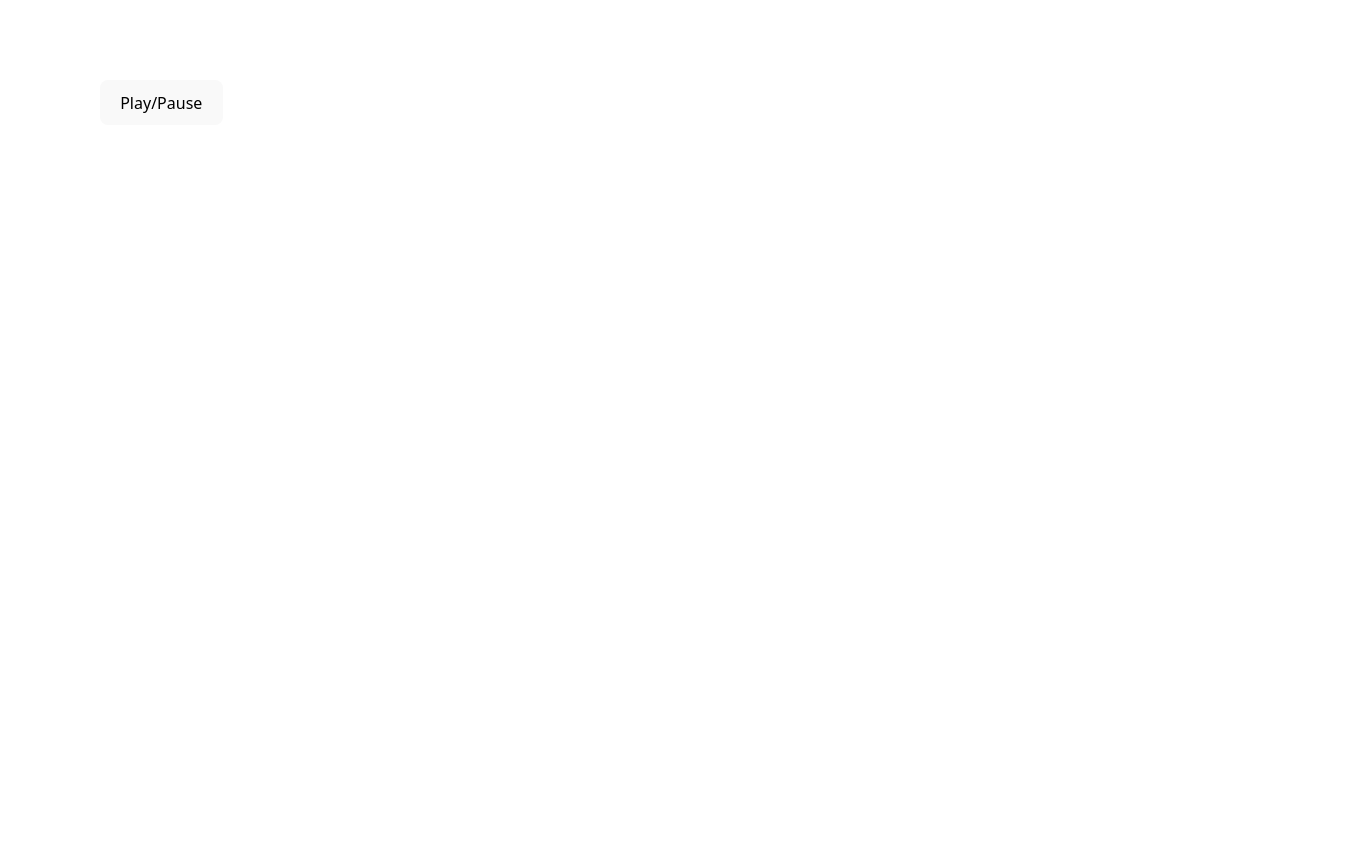
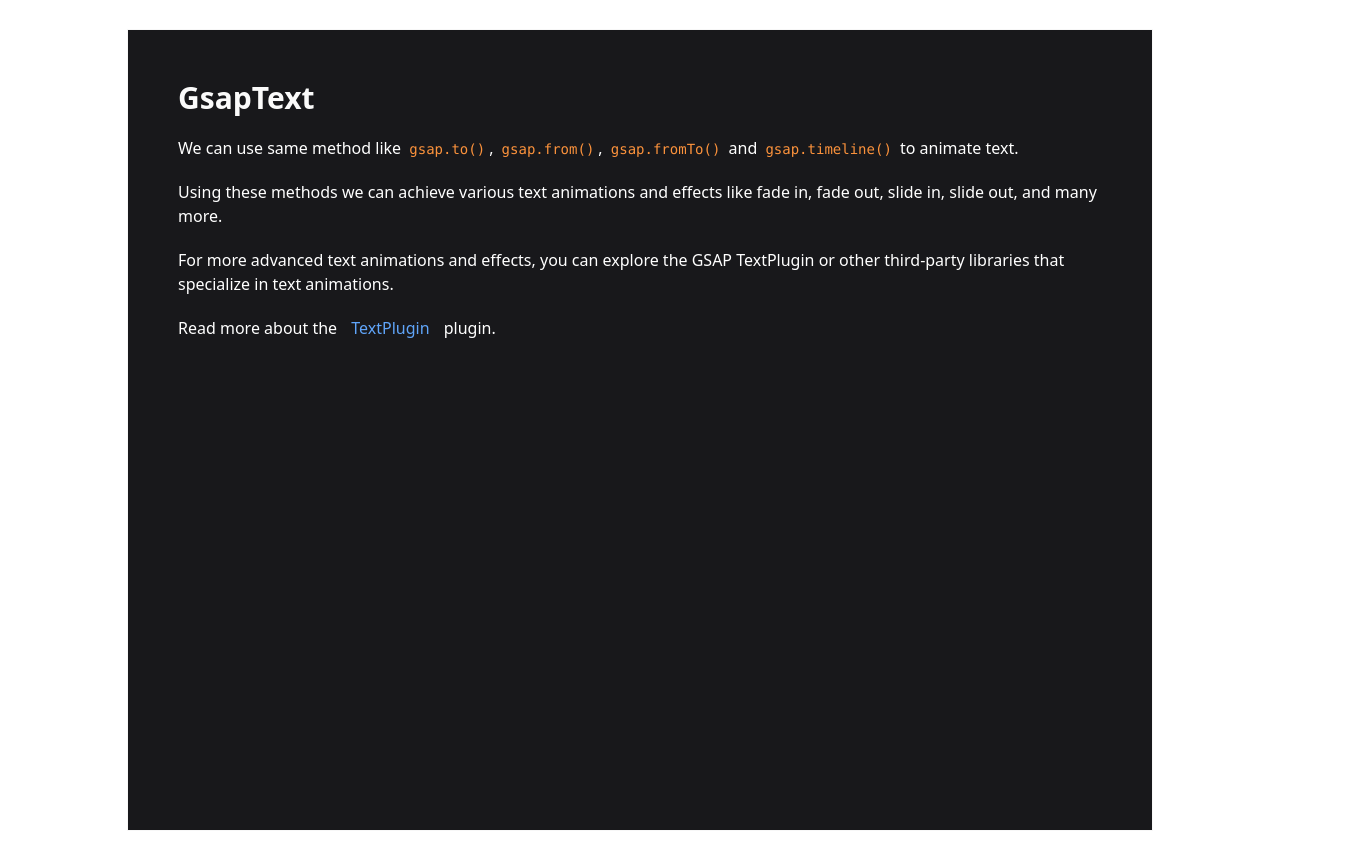
Before and after one commit to Indrajit-Mali1/Vite-GSAP, a React (Vite) app in the folder GSAP/: page /GsapText in a window 1280 px wide. Shown: the whole page, 1345 px wide, since content can reach past the window. Before the commit the page ends 800 px from the top, so only its background shows below. Built offline with nearby package versions, Linux system fonts and the light colour scheme.

Commit message:
modified:   GSAP/package-lock.json 	modified:   GSAP/package.json 	modified:   GSAP/src/App.jsx 	modified:   GSAP/src/index.css 	modified:   GSAP/src/main.jsx 	new file:   GSAP/src/pages/GsapScrollTrigger.jsx 	new file:   GSAP/src/pages/GsapText.jsx

```diff
--- a/GSAP/package.json
+++ b/GSAP/package.json
@@ -27,6 +27,7 @@
     "eslint-plugin-react-refresh": "^0.4.9",
     "globals": "^15.9.0",
     "postcss": "^8.4.41",
+    "react-router-dom": "^6.26.0",
     "tailwindcss": "^3.4.10",
     "vite": "^5.4.0"
   }
--- a/GSAP/src/App.jsx
+++ b/GSAP/src/App.jsx
@@ -51,6 +51,24 @@ function App() {
     })
   }, []);
 
+  useGSAP(()=>{
+    gsap.to('.stagger-box', {
+      y:250,
+      rotation: 360,
+      borderRadius: '100%',
+      repeat: -1,
+      width: '150',
+      yoyo: true,
+      stagger:{
+        amount: 1.5,
+        grid: [2,1],
+        axis: 'y',
+        ease: 'circ.inOut',
+        from: 'center'
+      }
+    })
+  }, []);
+
 
   return (
 
@@ -69,9 +87,18 @@ function App() {
         </div>
 
         <div className="flex gap-5">
-          <div className="w-20 h-20 bg-indigo-200 rounded-lg stagger-box" />
+          <div className="w-20 h-40 bg-indigo-200 rounded-lg stagger-box" />
+          <div className="w-20 h-40 bg-indigo-300 rounded-lg stagger-box" />
+          <div className="w-20 h-40 bg-indigo-400 rounded-lg stagger-box" />
+          <div className="w-20 h-40 bg-indigo-500 rounded-lg stagger-box" />
+          <div className="w-20 h-40 bg-indigo-600 rounded-lg stagger-box" />
+          <div className="w-20 h-40 bg-indigo-700 rounded-lg stagger-box" />
+          <div className="w-20 h-40 bg-indigo-800 rounded-lg stagger-box" />
         </div>
       </div>
+      <button><a href="/Scroll">Scroll Trigger</a></button>
+      <button><a href="/GsapText">GSAP Text</a></button>
+
     </>
   )
 }
--- a/GSAP/src/index.css
+++ b/GSAP/src/index.css
@@ -2,7 +2,9 @@
 @tailwind components;
 @tailwind utilities;
 
-
+*{
+  color: white;
+}
 button {
 
   /* margin-left: 50px;
@@ -31,3 +33,30 @@ button:focus-visible {
     background-color: #f9f9f9;
   }
 }
+@layer components {
+  code {
+    @apply font-mono text-sm bg-zinc-900 text-orange-400 p-1
+  }
+
+  h1 {
+    @apply text-3xl font-bold text-zinc-50
+  }
+
+  main {
+    @apply mx-auto max-w-3xl ring-1 bg-zinc-900 ring-zinc-300/20 xl:max-w-5xl min-h-screen p-10
+  }
+
+  a {
+    @apply text-blue-400 hover:text-blue-500
+  }
+
+  button {
+    @apply bg-slate-500 hover:bg-slate-600 text-zinc-50 px-4 py-2 rounded-md
+  }
+}
+
+@layer utilities {
+  .container {
+    @apply mx-auto max-w-3xl ring-1 bg-zinc-900 ring-zinc-300/20 xl:max-w-5xl min-h-screen p-10
+  }
+}
--- a/GSAP/src/main.jsx
+++ b/GSAP/src/main.jsx
@@ -1,10 +1,21 @@
 import { StrictMode } from 'react'
 import { createRoot } from 'react-dom/client'
+import ReactDOM from 'react-dom/client'
+import { BrowserRouter, Routes, Route } from "react-router-dom";
 import App from './App.jsx'
 import './index.css'
+import ScrollTrigger from './pages/GsapScrollTrigger.jsx'
+import GsapText from './pages/GsapText.jsx';
 
 createRoot(document.getElementById('root')).render(
   <StrictMode>
-    <App />
+    <BrowserRouter>
+      <Routes>
+        <Route path="/" element={<App />}></Route>
+        <Route path="Scroll" element={<ScrollTrigger />} />
+        <Route path="GsapText" element={<GsapText />} />
+
+        </Routes>
+      </BrowserRouter>
   </StrictMode>,
 )
--- /dev/null
+++ b/GSAP/src/pages/GsapScrollTrigger.jsx
@@ -0,0 +1,97 @@
+import React, { useRef } from 'react'
+import gsap from 'gsap';
+import {ScrollTrigger} from 'gsap/all';
+import { useGSAP } from '@gsap/react';
+
+gsap.registerPlugin(ScrollTrigger)
+
+const GsapScrollTrigger = () => {
+
+  const scrollRef = useRef();
+  useGSAP(()=>{
+    const boxes = gsap.utils.toArray(scrollRef.current.children);
+    console.log(boxes)
+    boxes.forEach((box)=>{
+      gsap.to(box,{
+        x: 150 * (boxes.indexOf(box) + 5),
+        rotation: 360,
+        borderRadius: '100%',
+        scale: 1.5,
+        scrollTrigger:{
+          trigger: box,
+          start: 'bottom bottom',
+          end:'top 20%',
+          scrub: true,
+        },
+        ease: 'power1.inOut',
+
+      })
+    })
+  }, [])
+
+  return (
+        <main className='text-white'>
+      <h1>GsapScrollTrigger</h1>
+
+      <p className="mt-5 text-gray-500 text-3xl font-bold">
+        Gsap Scroll Trigger is a plugin that allows you to create animations
+        that are triggered by the scroll position of the page.
+      </p>
+
+      <p className="mt-5 text-gray-500">
+        With ScrollTrigger, you can define various actions to be triggered at
+        specific scroll points, such as starting or ending an animation,
+        scrubbing through animations as the user scrolls, pinning elements to
+        the screen, and more.{" "}
+      </p>
+
+      <p className="mt-5 text-gray-500">
+        Read more about the{" "}
+        <a
+          href="https://gsap.com/docs/v3/Plugins/ScrollTrigger/"
+          target="_blank"
+          rel="noreferrer noopener nofollow"
+        >
+          gsap scroll trigger
+        </a>{" "}
+        method.
+      </p>
+
+      <div className="w-full h-[70vh] flex justify-center items-center flex-col">
+        <p className="text-center text-gray-500">
+          Scroll down to see the animation
+        </p>
+
+        <svg
+          className="animate-bounce mt-5"
+          xmlns="http://www.w3.org/2000/svg"
+          width="24"
+          height="24"
+          viewBox="0 0 24 24"
+          fill="none"
+          stroke="blue"
+          strokeWidth="2"
+          strokeLinecap="round"
+          strokeLinejoin="round"
+        >
+          <path d="M12 19V5" />
+          <path d="M5 12l7 7 7-7" />
+        </svg>
+      </div>
+
+      <div className="mt-20 w-full h-screen" ref={scrollRef}>
+        <div
+          id="scroll-pink"
+          className="scroll-box w-20 h-20 rounded-lg bg-pink-500"
+        />
+        <div
+          id="scroll-orange"
+          className="scroll-box w-20 h-20 rounded-lg bg-orange-500"
+        />
+      </div>
+    </main>
+
+  );
+};
+
+export default GsapScrollTrigger
--- /dev/null
+++ b/GSAP/src/pages/GsapText.jsx
@@ -0,0 +1,62 @@
+import { useGSAP } from '@gsap/react'
+import React from 'react'
+import gsap from 'gsap'
+
+const GsapText = () => {
+    useGSAP(()=>{
+        gsap.to('#text', {
+            ease: 'power1.inOut',
+            opacity: 1,
+            y:0,
+        })
+
+        gsap.fromTo('.para', {
+            opacity: 0,
+            y:20
+        },{
+            opacity: 1,
+            y: 0,
+            delay: 1,
+            stagger: 0.1
+        })
+    }, [])
+
+  return (
+    <main>
+        <h1 id="text" className="opacity-0 translate-y-10">
+        GsapText
+      </h1>
+
+      <p className="mt-5 text-gray-500 para">
+        We can use same method like <code>gsap.to()</code>,{" "}
+        <code>gsap.from()</code>, <code>gsap.fromTo()</code> and{" "}
+        <code>gsap.timeline()</code> to animate text.
+      </p>
+
+      <p className="mt-5 text-gray-500 para">
+        Using these methods we can achieve various text animations and effects
+        like fade in, fade out, slide in, slide out, and many more.
+      </p>
+
+      <p className="mt-5 text-gray-500 para">
+        For more advanced text animations and effects, you can explore the GSAP
+        TextPlugin or other third-party libraries that specialize in text
+        animations.
+      </p>
+
+      <p className="mt-5 text-gray-500 para">
+        Read more about the{" "}
+        <a
+          href="https://greensock.com/docs/v3/Plugins/TextPlugin"
+          target="_blank"
+          rel="noreferrer noopener nofollow"
+        >
+          TextPlugin
+        </a>{" "}
+        plugin.
+      </p>
+    </main>
+  )
+}
+
+export default GsapText
```
Also changed, not shown: 1 other file (tests, documents, lock files or other folders).
